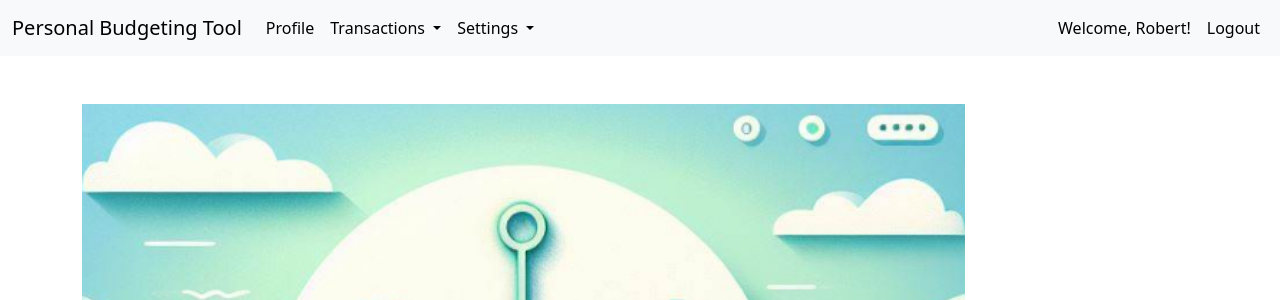
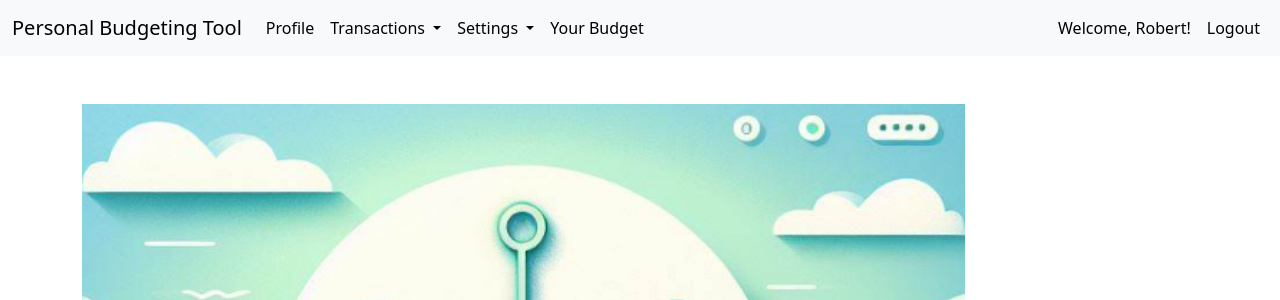
Before and after one commit to RobertOltean314/PersonalBudget, a Django app: page / in a window 1280 px wide. Shown: the top 300 px of the page. Run offline with Django 5.2, Linux system fonts and the light colour scheme; a user stored in the database is signed in.

Commit message:
Small schanges to the UI

```diff
--- a/TEMPLATES/navbar.html
+++ b/TEMPLATES/navbar.html
@@ -39,6 +39,9 @@
                             <li><a class="dropdown-item" href="#">Change Theme</a></li>
                         </ul>
                     </li>
+                    <li class="nav-item">
+                        <a class="nav-link active" href="{% url 'budget:budget' %}">Your Budget</a>
+                    </li>
                 </ul>
             {% endif %}
 
--- a/budget/urls.py
+++ b/budget/urls.py
@@ -3,6 +3,9 @@ from django.urls import path
 from budget import views
 
 # TODO O interfata mai frumoasa la budget + un model
+
+app_name = 'budget'
+
 urlpatterns = [
     path('budget/', views.budget_view, name='budget')
 ]
```
